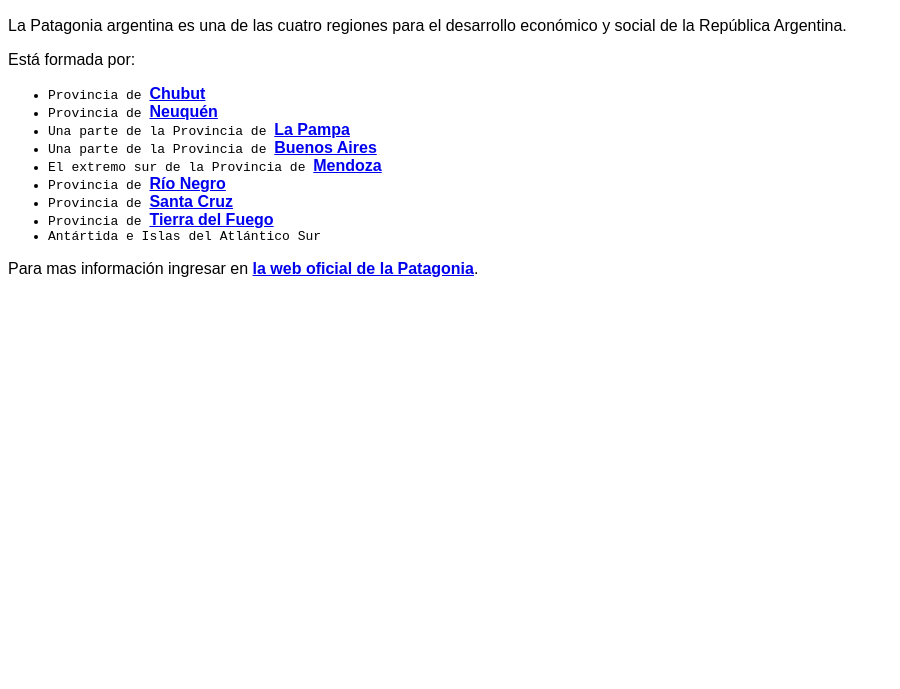
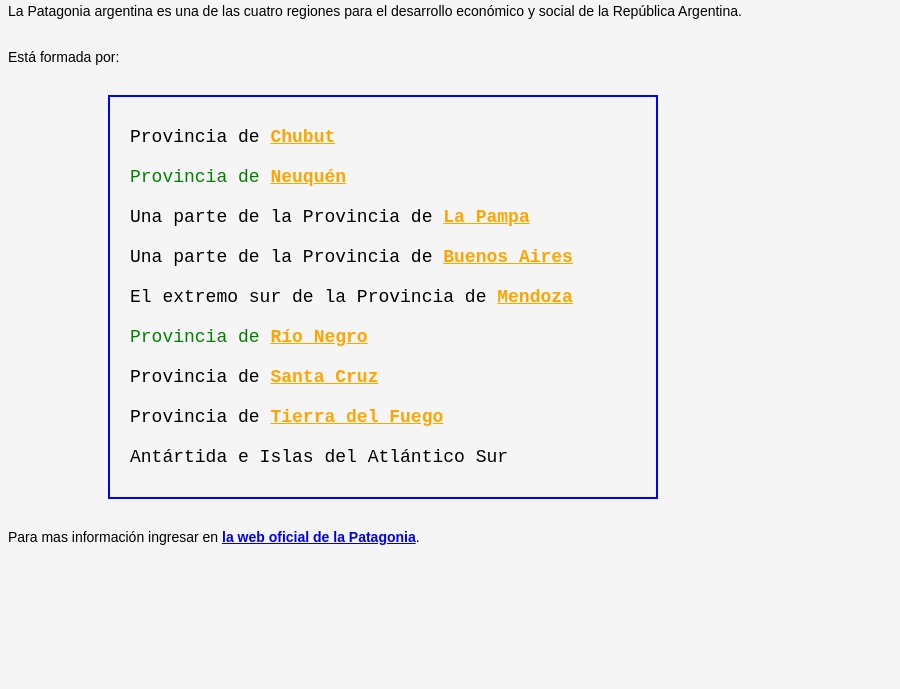
Before and after one commit to pedro-bz/utn-labcomI-practices, a plain HTML site: page U3-CSS/U03P01/index.html in a window 1280 px wide. Shown: the part 111-800 px from the top of the page, without its empty margins (0-900 px from the left). Drawn offline with Linux system fonts and the light colour scheme.

Commit message:
Practica 1 finalizada

```diff
--- a/U3-CSS/U03P01/css/styles.css
+++ b/U3-CSS/U03P01/css/styles.css
@@ -1,28 +1,60 @@
 * {
     font-family: sans-serif;
+    background-color: rgb(245, 245, 245);
 }
 
 h1 {
-    size: 24px;
+    font-size: 24px;
     color: #242424;
     width: 900%;
 }
 
 h2 {
-    size: 20px;
+    font-size: 20px;
     color: #606060;
     width: 800%;
 }
 
 p {
-    size: 14px;
+    font-size: 14px;
+    margin: 30px 0px;
 }
 
-ul, li {
+li {
     font-family: monospace;
-    size: 18px;
+    font-size: 18px;
+    padding: 10px 0px;
+}
+
+li a:link, li a:visited{
+    color: orange;
+    font-weight: bold;
+    font-family: monospace;
+    font-size: 18px;
+}
+
+li a:active {
+    color: red;
 }
 
 a:link {
     font-weight: bold;
 }
+
+ul {
+    margin: 0px 0px 0px 100px;
+    padding: 20px;
+    border-color: blue;
+    border-style: solid;
+    border-width: 2px;
+    max-width: 40%;
+    list-style-type: none;
+}
+
+li:nth-child(2), li:nth-child(6), li:nth-child(2) a:visited, li:nth-child(6) a:visited {
+    color: green;
+}
+
+li:hover {
+    background-color: rgba(0, 0, 0, 0.1);
+}
```
